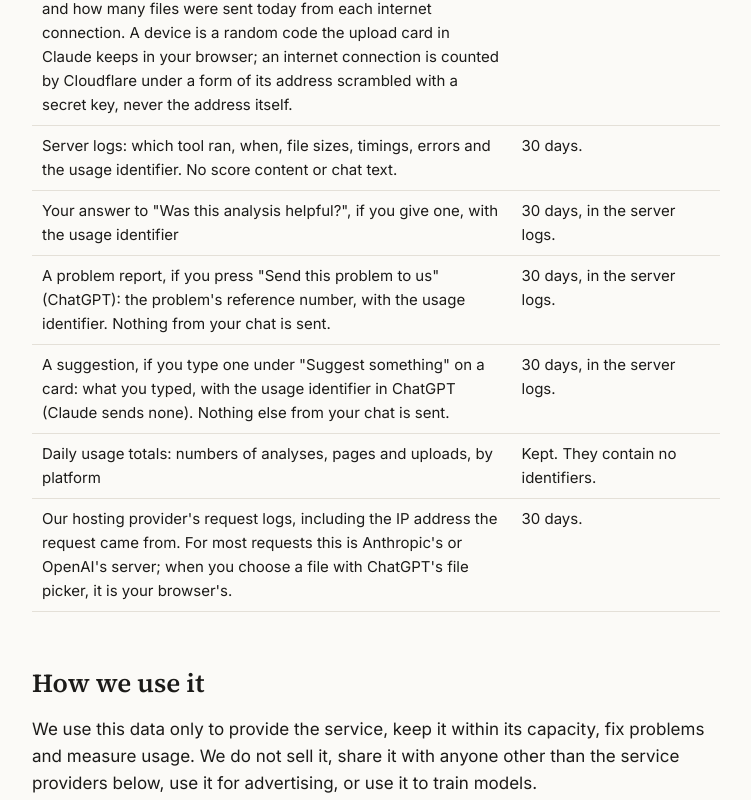
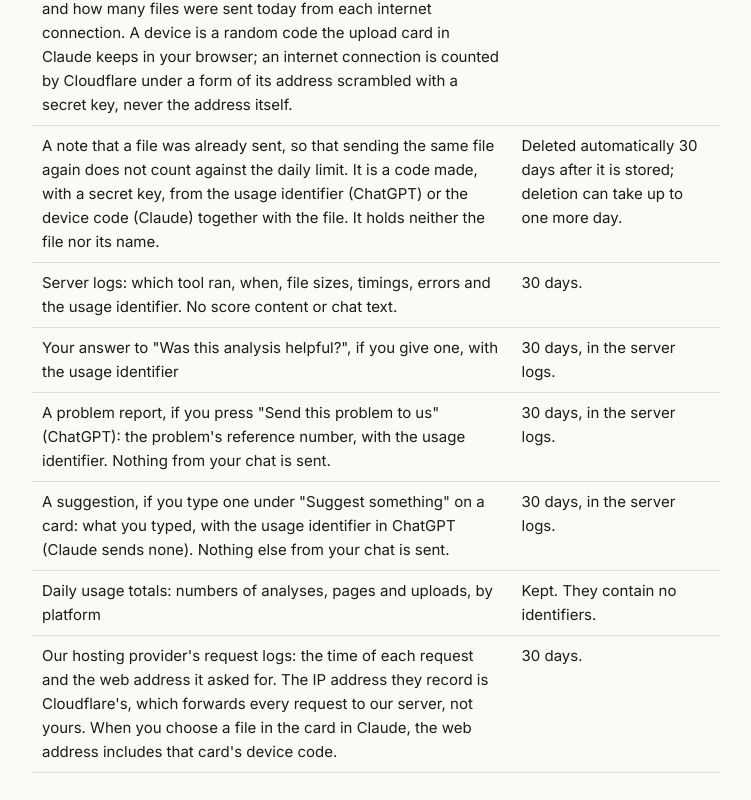
Before and after one commit to Vedat-Ozkan/sheet-music-analysis, a plain HTML site: page site/privacy.html in a window 1280 px wide. Shown: the part 1680-2480 px from the top of the page, without its empty margins (264-1015 px from the left). Drawn offline with Linux system fonts and the light colour scheme.

Commit message:
Privacy page: the record of a file already sent, what the host's request logs hold, new date
The page did not list the 30-day record that lets a file sent again go uncounted, said
the host's request logs hold the caller's IP address (they hold Cloudflare's, checked on
600 production requests), and did not say the Claude card's device code is part of the
upload's web address. Its date had not moved since 8 November.

Co-Authored-By: Claude Fable 5.2 <noreply@anthropic.com>

```diff
--- a/site/privacy.html
+++ b/site/privacy.html
@@ -21,7 +21,7 @@
 <main class="wrap narrow">
   <section class="hero">
     <h1>Privacy policy</h1>
-    <p class="muted">Last updated 8 November 2026</p>
+    <p class="muted">Last updated 16 November 2026</p>
   </section>
 
   <p>This policy explains what data Sheet Music Analysis ("we") receives, why we use it and how long we keep it. The service has no user accounts and no advertising.</p>
@@ -43,12 +43,13 @@
     <tr><td>Usage identifier (ChatGPT): a pseudonymous identifier made from your ChatGPT user ID, with the calendar months in which it was used. Used to count unique and returning users.</td><td>As long as the service operates.</td></tr>
     <tr><td>Conversation identifier (ChatGPT): a pseudonymous identifier made from the conversation ID, with the number of analyses drawn in that conversation. Used to ask "Was this analysis helpful?" only once per conversation.</td><td>Deleted automatically 30 days after the conversation's last analysis; deletion can take up to one more day.</td></tr>
     <tr><td>Daily counts that keep the free service fair: how many new scores each usage identifier (ChatGPT) or device sent today, and how many files were sent today from each internet connection. A device is a random code the upload card in Claude keeps in your browser; an internet connection is counted by Cloudflare under a form of its address scrambled with a secret key, never the address itself.</td><td>Deleted automatically after 2 days.</td></tr>
+    <tr><td>A note that a file was already sent, so that sending the same file again does not count against the daily limit. It is a code made, with a secret key, from the usage identifier (ChatGPT) or the device code (Claude) together with the file. It holds neither the file nor its name.</td><td>Deleted automatically 30 days after it is stored; deletion can take up to one more day.</td></tr>
     <tr><td>Server logs: which tool ran, when, file sizes, timings, errors and the usage identifier. No score content or chat text.</td><td>30 days.</td></tr>
     <tr><td>Your answer to "Was this analysis helpful?", if you give one, with the usage identifier</td><td>30 days, in the server logs.</td></tr>
     <tr><td>A problem report, if you press "Send this problem to us" (ChatGPT): the problem's reference number, with the usage identifier. Nothing from your chat is sent.</td><td>30 days, in the server logs.</td></tr>
     <tr><td>A suggestion, if you type one under "Suggest something" on a card: what you typed, with the usage identifier in ChatGPT (Claude sends none). Nothing else from your chat is sent.</td><td>30 days, in the server logs.</td></tr>
     <tr><td>Daily usage totals: numbers of analyses, pages and uploads, by platform</td><td>Kept. They contain no identifiers.</td></tr>
-    <tr><td>Our hosting provider's request logs, including the IP address the request came from. For most requests this is Anthropic's or OpenAI's server; when you choose a file with ChatGPT's file picker, it is your browser's.</td><td>30 days.</td></tr>
+    <tr><td>Our hosting provider's request logs: the time of each request and the web address it asked for. The IP address they record is Cloudflare's, which forwards every request to our server, not yours. When you choose a file in the card in Claude, the web address includes that card's device code.</td><td>30 days.</td></tr>
   </table></div>
 
   <h2>How we use it</h2>
```
